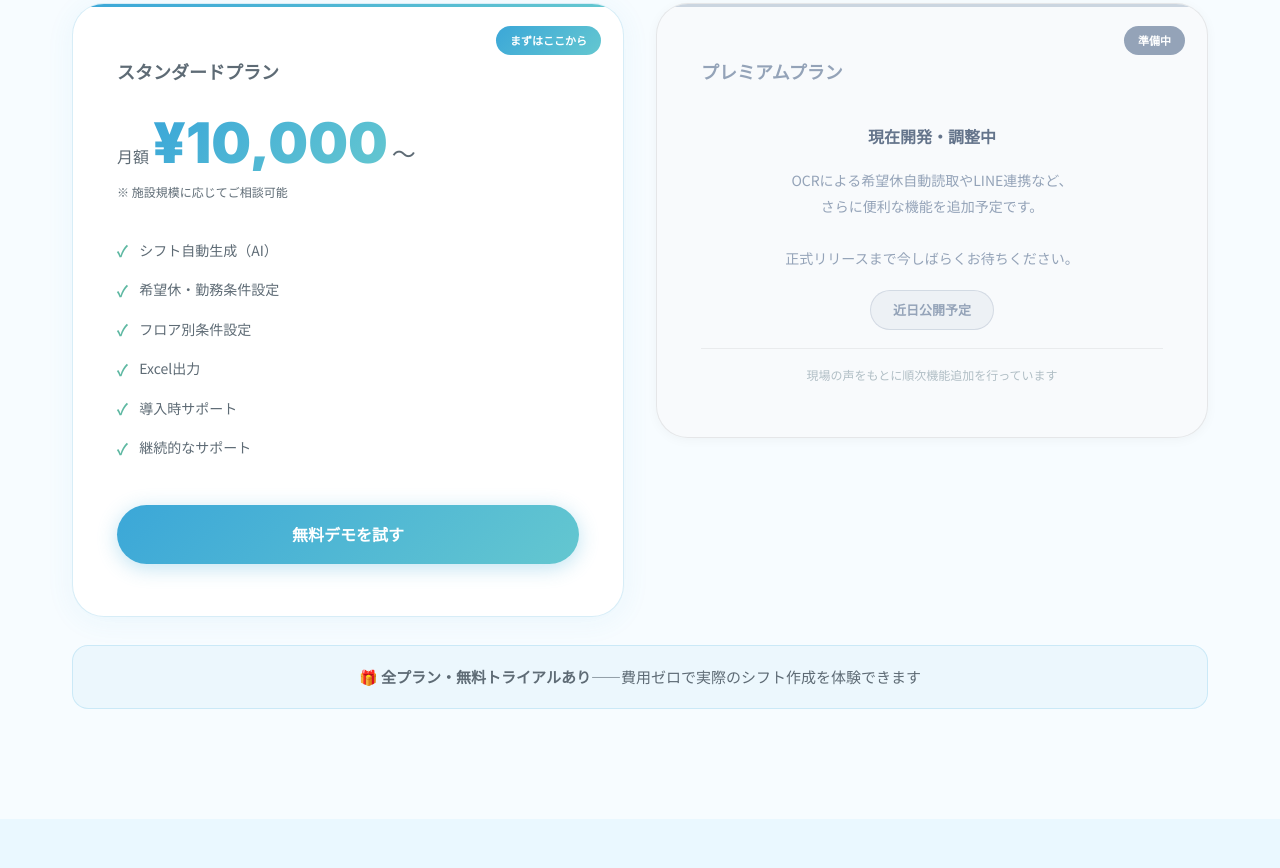
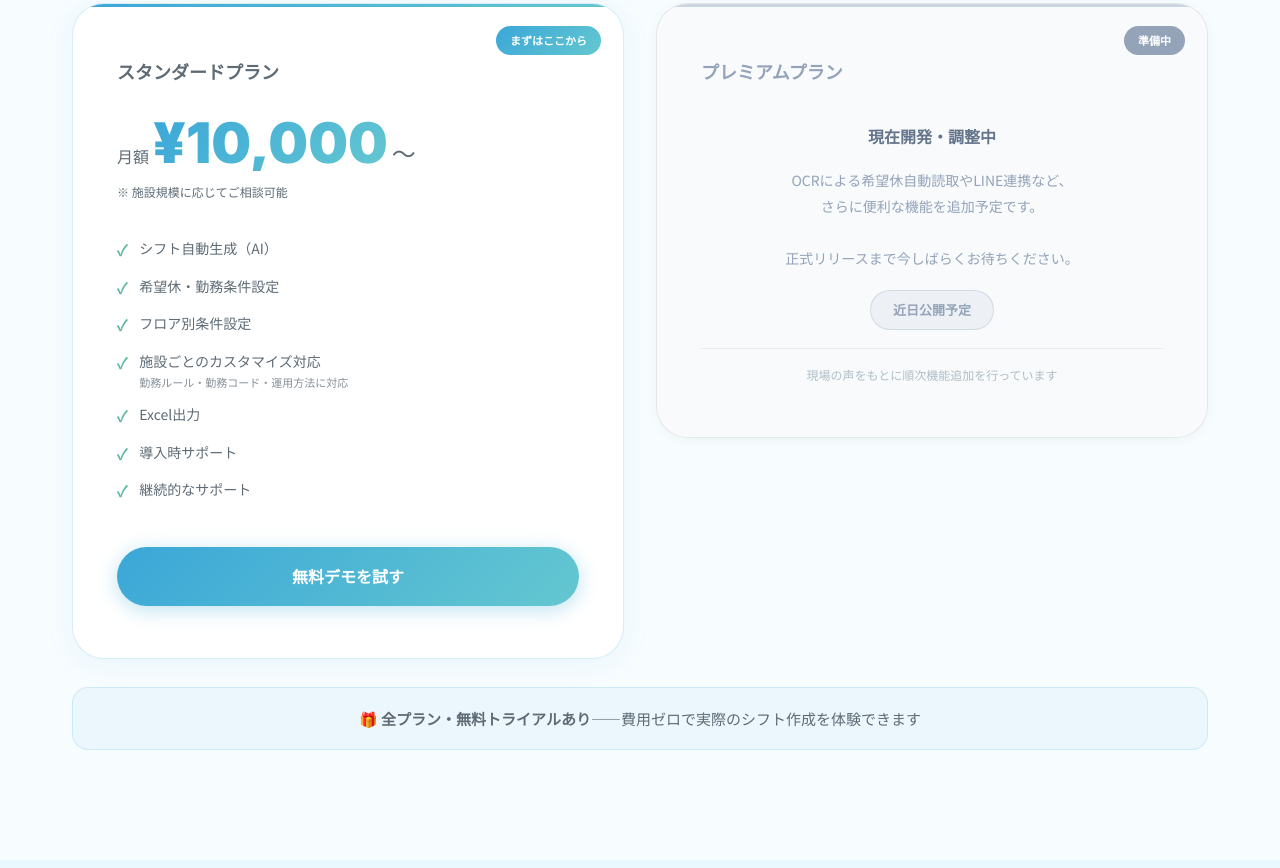
Before and after one commit to shift-ai-matsuda/atri-homepage, a plain HTML site: page index.html in a window 1280 px wide. Shown: the part 11132-12000 px from the top of the page. Drawn offline with Linux system fonts and the light colour scheme.

Commit message:
スタンダードプランに施設ごとのカスタマイズ対応を追加

```diff
--- a/index.html
+++ b/index.html
@@ -829,6 +829,7 @@
             <li><span class="feature-check">✓</span><span>シフト自動生成（AI）</span></li>
             <li><span class="feature-check">✓</span><span>希望休・勤務条件設定</span></li>
             <li><span class="feature-check">✓</span><span>フロア別条件設定</span></li>
+            <li><span class="feature-check">✓</span><span>施設ごとのカスタマイズ対応<br><small class="feature-note">勤務ルール・勤務コード・運用方法に対応</small></span></li>
             <li><span class="feature-check">✓</span><span>Excel出力</span></li>
             <li><span class="feature-check">✓</span><span>導入時サポート</span></li>
             <li><span class="feature-check">✓</span><span>継続的なサポート</span></li>
--- a/style.css
+++ b/style.css
@@ -1680,12 +1680,27 @@ ul { list-style: none; }
 }
 .pricing-features li {
   display: flex;
-  align-items: center;
+  align-items: flex-start;
   gap: 12px;
   font-size: 14px;
   color: var(--color-text-muted);
-}
-.feature-check { color: var(--color-teal); font-weight: 700; font-size: 15px; }
+  line-height: 1.5;
+}
+.feature-check {
+  color: var(--color-teal);
+  font-weight: 700;
+  font-size: 15px;
+  flex-shrink: 0;
+  margin-top: 1px;
+}
+.feature-note {
+  display: block;
+  font-size: 11px;
+  color: var(--color-text-muted);
+  opacity: 0.75;
+  margin-top: 2px;
+  line-height: 1.5;
+}
 
 .pricing-btn { width: 100%; justify-content: center; }
 
```
